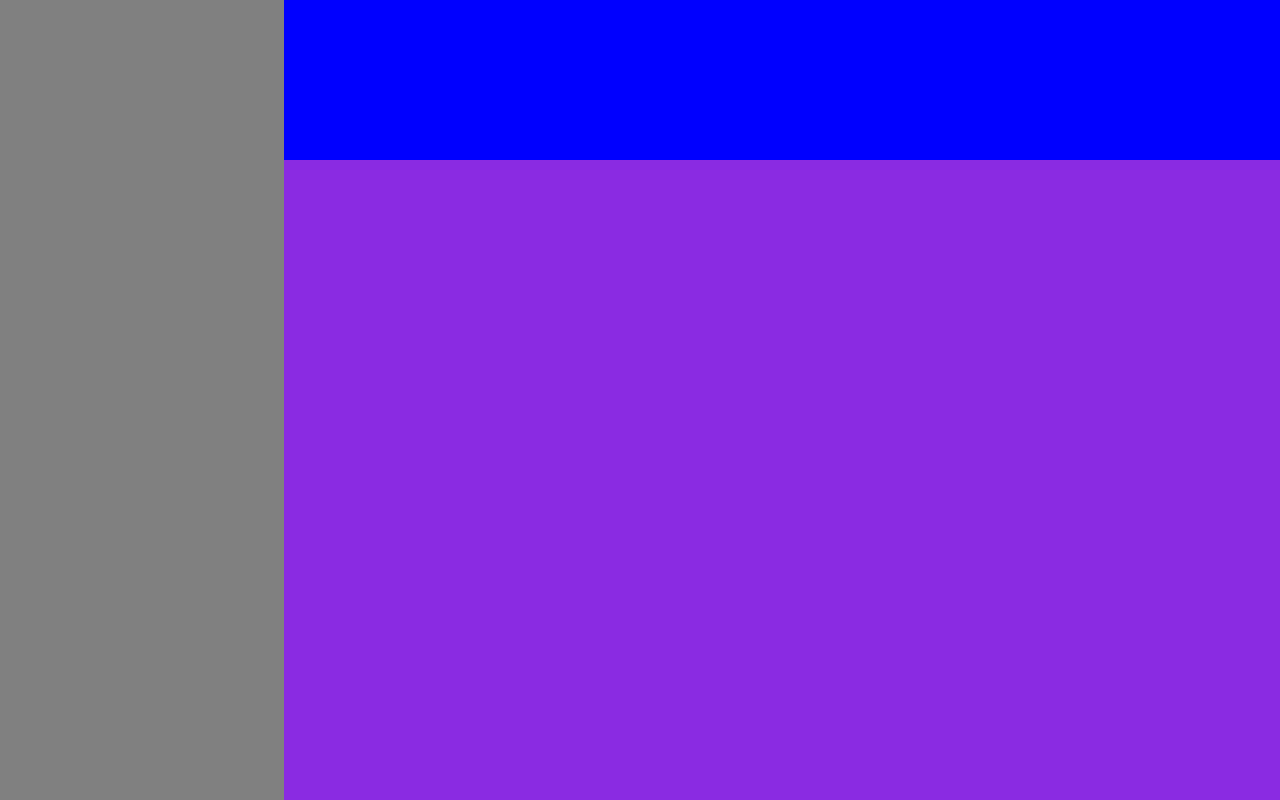
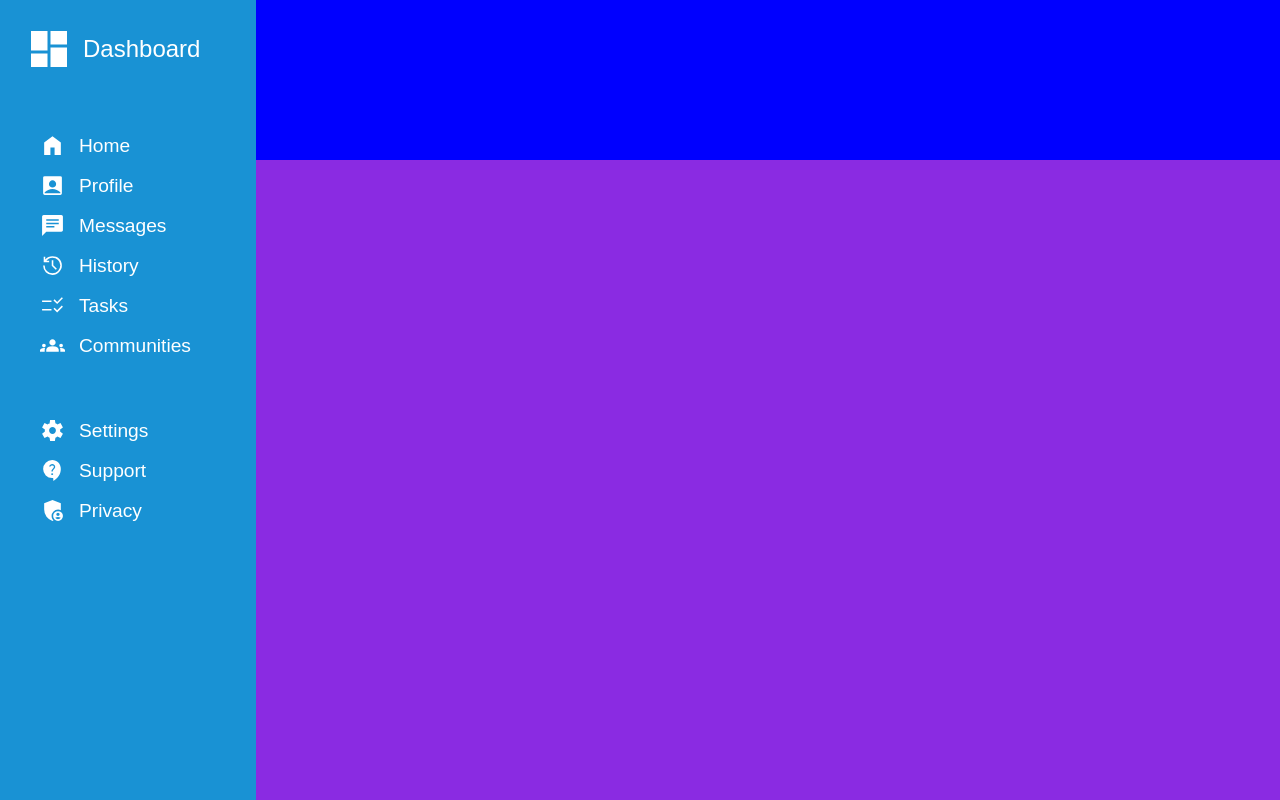
Before and after one commit to Shivam-Sayankar/odin-admin-dashboard, a plain HTML site: page index.html in a window 1280 px wide. Drawn offline with Linux system fonts and the light colour scheme.

Commit message:
Add sidebar content with logos and styling

```diff
--- a/index.html
+++ b/index.html
@@ -7,8 +7,65 @@
     <link rel="stylesheet" href="style.css">
 </head>
 <body>
-    <div class="sidebar"></div>
-    <div class="header"></div>
-    <div class="main"></div>
+    <div class="sidebar">
+        <div class="logo">
+            <img src="images/dashboard_51dp_FFFFFF_FILL1_wght400_GRAD0_opsz48.svg" alt="" id="logo-img">
+            <div id="logo-text">Dashboard</div>
+        </div>
+
+        <div class="main-tabs">
+            <div class="sidebar-option">
+                <img src="images/home_51dp_FFFFFF_FILL1_wght400_GRAD0_opsz48.svg" alt="" class="option-logo">
+                <div class="tab-name">Home</div>
+            </div>
+            <div class="sidebar-option">
+                <img src="images/account_box_51dp_FFFFFF_FILL1_wght400_GRAD0_opsz48.svg" alt="" class="option-logo">
+                <div class="tab-name">Profile</div>
+            </div>
+            <div class="sidebar-option">
+                <img src="images/chat_51dp_FFFFFF_FILL1_wght400_GRAD0_opsz48.svg" alt="" class="option-logo">
+                <div class="tab-name">Messages</div>
+            </div>
+            <div class="sidebar-option">
+                <img src="images/history_51dp_FFFFFF_FILL1_wght400_GRAD0_opsz48.svg" alt="" class="option-logo">
+                <div class="tab-name">History</div>
+            </div>
+            <div class="sidebar-option">
+                <img src="images/checklist_rtl_51dp_FFFFFF_FILL1_wght400_GRAD0_opsz48.svg" alt="" class="option-logo">
+                <div class="tab-name">Tasks</div>
+            </div>
+            <div class="sidebar-option">
+                <img src="images/groups_51dp_FFFFFF_FILL1_wght400_GRAD0_opsz48.svg" alt="" class="option-logo">
+                <div class="tab-name">Communities</div>
+            </div>
+        </div>
+
+        <div class="secondary-tabs">
+            <div class="sidebar-option">
+                <img src="images/settings_51dp_FFFFFF_FILL1_wght400_GRAD0_opsz48.svg" alt="" class="option-logo">
+                <div class="tab-name">Settings</div>
+            </div>
+            <div class="sidebar-option">
+                <img src="images/contact_support_51dp_FFFFFF_FILL1_wght400_GRAD0_opsz48.svg" alt="" class="option-logo">
+                <div class="tab-name">Support</div>
+            </div>
+            <div class="sidebar-option">
+                <img src="images/admin_panel_settings_51dp_FFFFFF_FILL1_wght400_GRAD0_opsz48.svg" alt="" class="option-logo">
+                <div class="tab-name">Privacy</div>
+            </div>
+        </div>
+    </div>
+    <div class="header">
+
+
+
+        <div class="header-lower">
+
+        </div>
+
+    </div>
+    <div class="main">
+
+    </div>
 </body>
 </html>
--- a/style.css
+++ b/style.css
@@ -1,22 +1,63 @@
 * {
-  background-color: #212121;
-  color: white;
+  /* background-color: #212121;
+  color: white; */
   box-sizing: border-box;
   margin: 0;
   padding: 0;
+  font-family: sans-serif;
+
+  --main-color: #1992d4;
 }
 
 body {
   height: 100vh;
   width: 100vw;
   display: grid;
-  grid-template-columns: 1fr 3.5fr;
+  grid-template-columns: 1fr 4fr;
   grid-template-rows: 1fr 4fr;
 }
 
 .sidebar {
   background-color: gray;
   grid-row: 1/3;
+
+  display: flex;
+  flex-direction: column;
+  padding: 25px;
+
+  gap: 60px;
+
+  background-color: var(--main-color);
+  color: white;
+}
+
+.logo {
+  display: flex;
+  align-items: center;
+  gap: 10px;
+  font-size: 1.5rem;
+}
+
+.sidebar-option {
+  display: flex;
+  align-items: center;
+  gap: 14px;
+  padding-left: 15px;
+}
+
+.option-logo {
+  width: 25px;
+}
+
+.tab-name {
+  font-size: 1.2rem;
+}
+
+.main-tabs,
+.secondary-tabs {
+  display: flex;
+  flex-direction: column;
+  gap: 15px;
 }
 
 .header {
```
